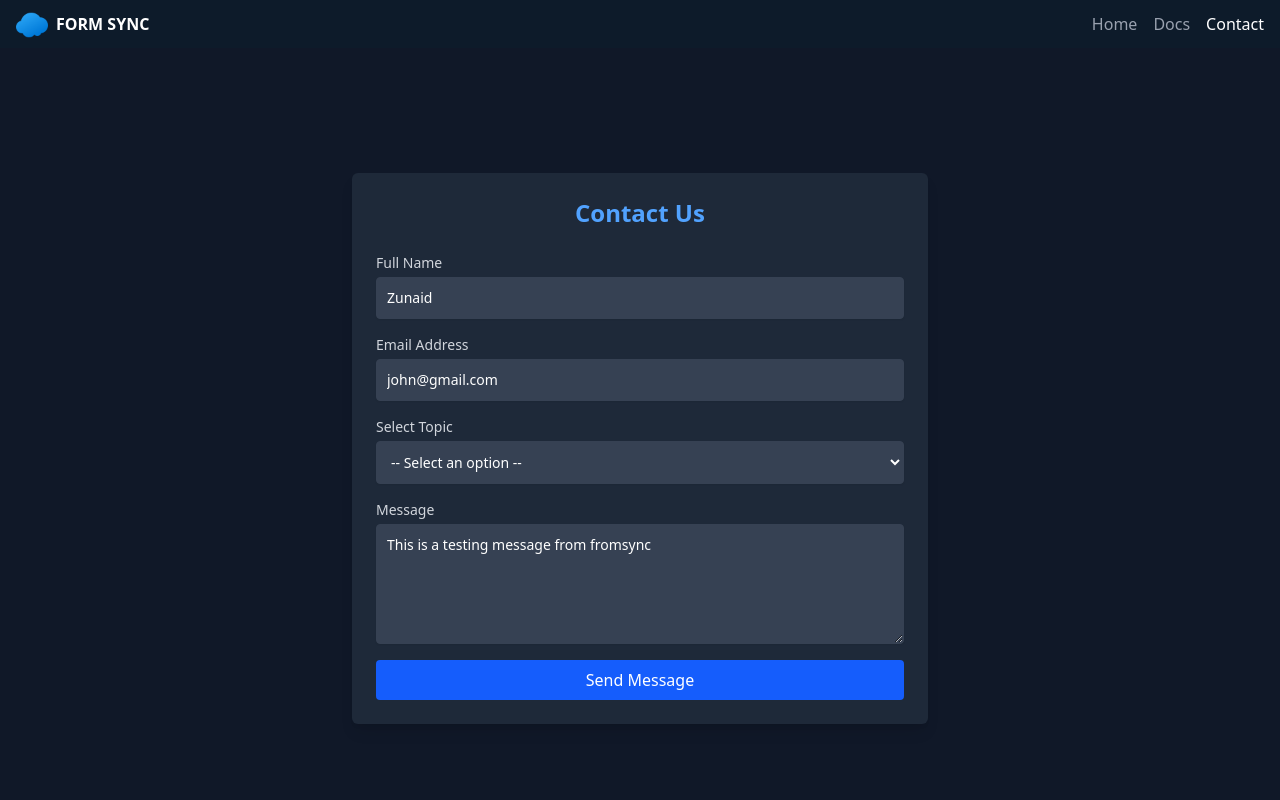
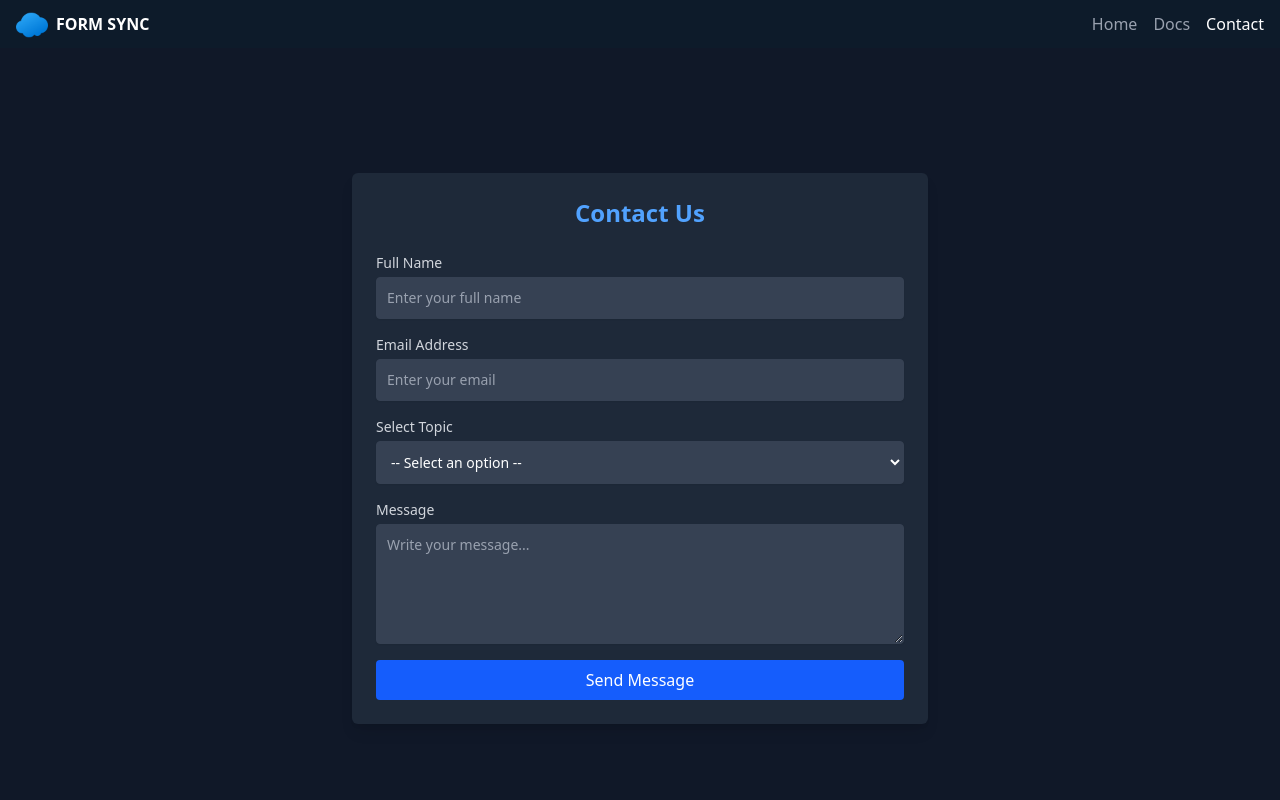
Before and after one commit to zunaiddev/formsync, a React (Vite) app: page /contact in a window 1280 px wide. Shown: the top 800 px of the page. Built offline with nearby package versions, Linux system fonts and the light colour scheme; no server answers.

Commit message:
removed contact form default values

```diff
--- a/src/pages/Contact.jsx
+++ b/src/pages/Contact.jsx
@@ -12,13 +12,7 @@ export default function ContactPage() {
         handleSubmit,
         formState: {errors},
         reset,
-    } = useForm({
-        defaultValues: {
-            name: "Zunaid",
-            email: "john@gmail.com",
-            message: "This is a testing message from fromsync",
-        }
-    });
+    } = useForm();
 
     const {mutate, isPending} = useMutation({
         mutationFn: async (data) => {
```
